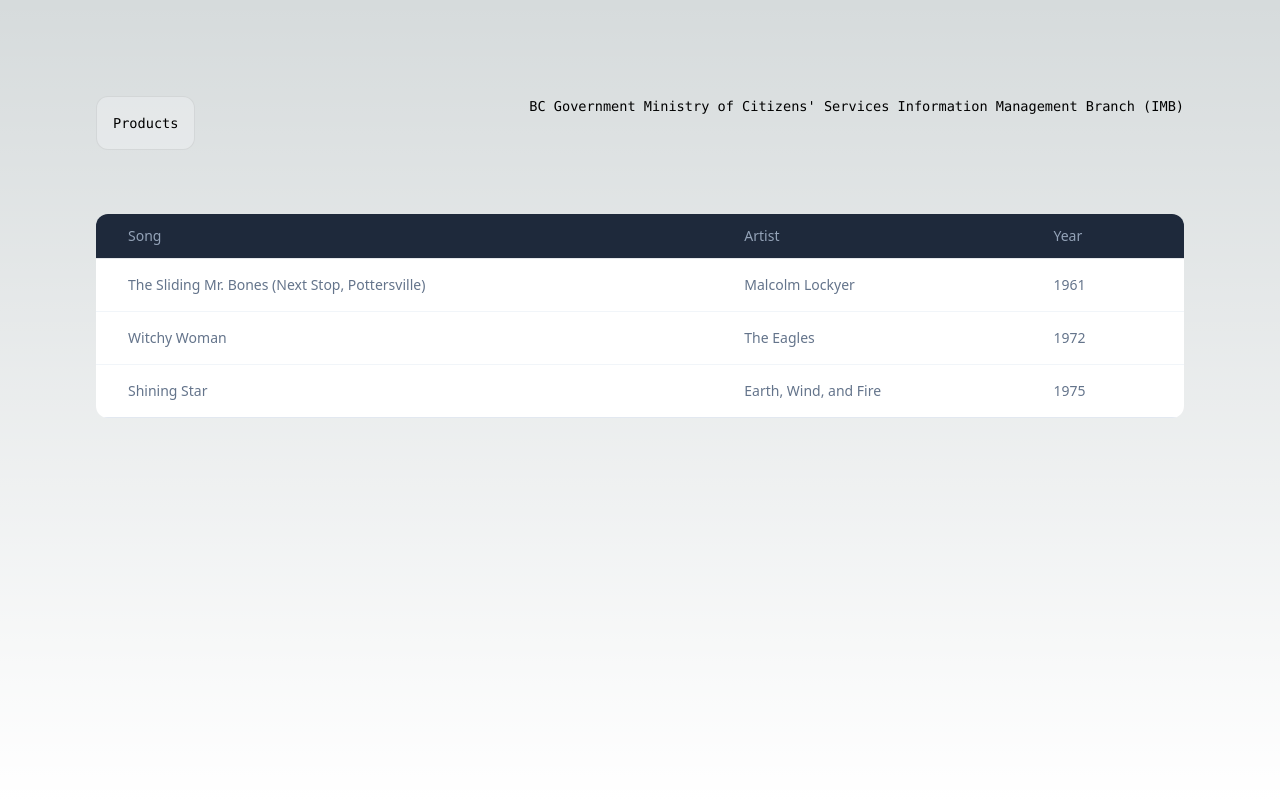
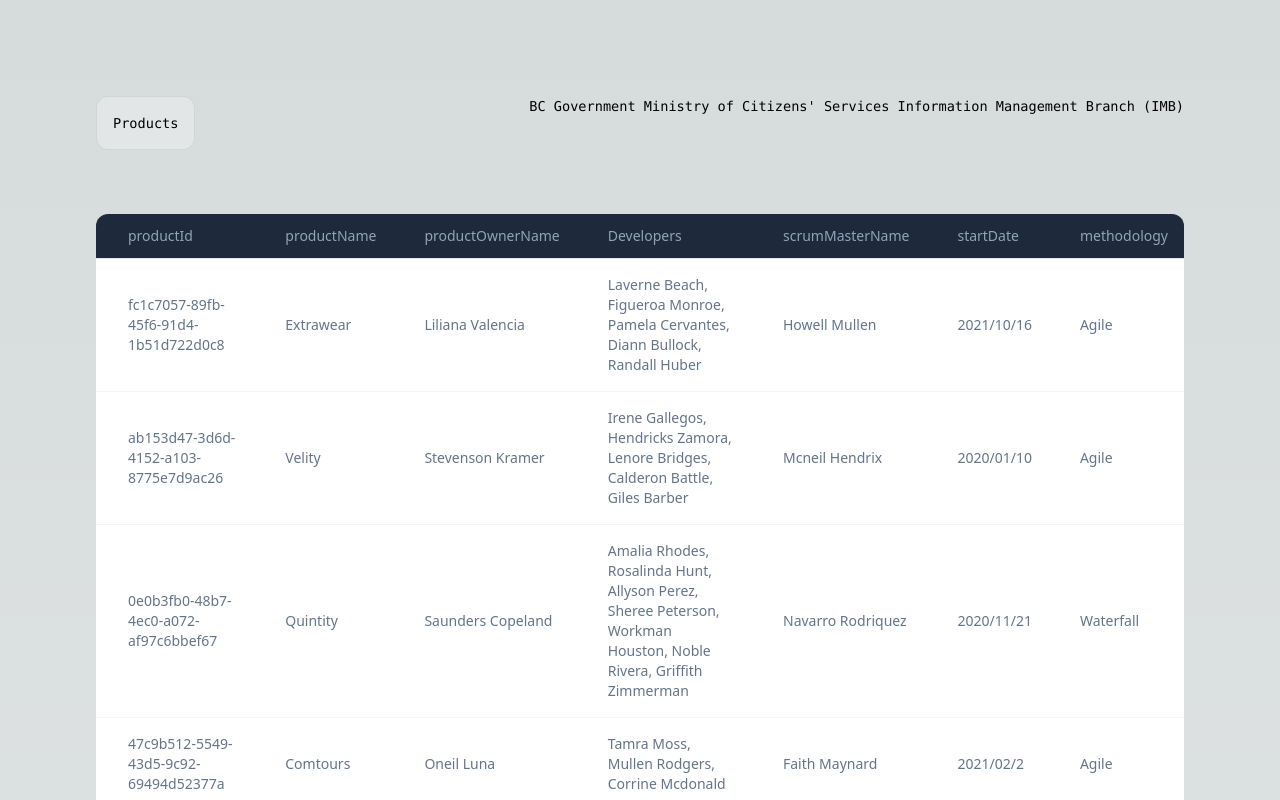
Before and after one commit to j-forsythe/Jillian-Forsythe-IS24-full-stack-competition-req97073, a Next.js app: page / in a window 1280 px wide. Shown: the top 800 px of the page. Built offline with nearby package versions, Linux system fonts and the light colour scheme.

Commit message:
feat: fetch products from api

```diff
--- a/src/components/ProductTable.js
+++ b/src/components/ProductTable.js
@@ -1,57 +1,63 @@
-import React from 'react'
+import React, { useState, useEffect } from 'react'
 
 const ProductTable = () => {
+  const [data, setData] = useState(null)
+  const [isLoading, setLoading] = useState(false)
+  const [tableHeaders, setTableHeaders] = useState([])
+
+  useEffect(() => {
+    setLoading(true)
+    fetch('/api/products')
+      .then((res) => res.json())
+      .then((data) => {
+        setData(data)
+        setLoading(false)
+      })
+      .catch((error) => console.error(error))
+  }, [])
+
+  useEffect(() => {
+    if (data && !tableHeaders.length) {
+      setTableHeaders(Object.keys(data[0]))
+    }
+
+    return () => {}
+  }, [data, tableHeaders])
+
+  if (isLoading) return <p>Loading...</p>
+  if (!data) return <p>No product data</p>
+
   return (
     <div className="relative rounded-xl overflow-auto">
-      <div className="shadow-sm overflow-hidden">
+      <div className="shadow-sm">
         <table className="border-collapse table-auto w-full text-sm">
           <thead className="bg-slate-800">
             <tr>
-              <th className="border-b dark:border-slate-600 font-medium p-4 pl-8 py-3 text-slate-400 dark:text-slate-200 text-left">
-                Song
-              </th>
-              <th className="border-b dark:border-slate-600 font-medium p-4 py-3 text-slate-400 dark:text-slate-200 text-left">
-                Artist
-              </th>
-              <th className="border-b dark:border-slate-600 font-medium p-4 pr-8 py-3 text-slate-400 dark:text-slate-200 text-left">
-                Year
-              </th>
+              {tableHeaders.map((name, index) => (
+                <th
+                  className="border-b dark:border-slate-600 font-medium p-4 pl-8 py-3 text-slate-400 dark:text-slate-200 text-left"
+                  key={index}
+                >
+                  {name}
+                </th>
+              ))}
             </tr>
           </thead>
           <tbody className="bg-white dark:bg-slate-800">
-            <tr>
-              <td className="border-b border-slate-100 dark:border-slate-700 p-4 pl-8 text-slate-500 dark:text-slate-400">
-                The Sliding Mr. Bones (Next Stop, Pottersville)
-              </td>
-              <td className="border-b border-slate-100 dark:border-slate-700 p-4 text-slate-500 dark:text-slate-400">
-                Malcolm Lockyer
-              </td>
-              <td className="border-b border-slate-100 dark:border-slate-700 p-4 pr-8 text-slate-500 dark:text-slate-400">
-                1961
-              </td>
-            </tr>
-            <tr>
-              <td className="border-b border-slate-100 dark:border-slate-700 p-4 pl-8 text-slate-500 dark:text-slate-400">
-                Witchy Woman
-              </td>
-              <td className="border-b border-slate-100 dark:border-slate-700 p-4 text-slate-500 dark:text-slate-400">
-                The Eagles
-              </td>
-              <td className="border-b border-slate-100 dark:border-slate-700 p-4 pr-8 text-slate-500 dark:text-slate-400">
-                1972
-              </td>
-            </tr>
-            <tr>
-              <td className="border-b border-slate-200 dark:border-slate-600 p-4 pl-8 text-slate-500 dark:text-slate-400">
-                Shining Star
-              </td>
-              <td className="border-b border-slate-200 dark:border-slate-600 p-4 text-slate-500 dark:text-slate-400">
-                Earth, Wind, and Fire
-              </td>
-              <td className="border-b border-slate-200 dark:border-slate-600 p-4 pr-8 text-slate-500 dark:text-slate-400">
-                1975
-              </td>
-            </tr>
+            {data.map((item) => (
+              <tr key={item.productId}>
+                {Object.values(item).map((attribute, index) => (
+                  <td
+                    className="border-b border-slate-100 dark:border-slate-700 p-4 pl-8 text-slate-500 dark:text-slate-400"
+                    key={index}
+                  >
+                    {typeof attribute === 'object'
+                      ? attribute.join(', ')
+                      : attribute}
+                  </td>
+                ))}
+              </tr>
+            ))}
           </tbody>
         </table>
       </div>
--- /dev/null
+++ b/src/pages/api/products/[productid].js
@@ -0,0 +1,6 @@
+import products from '../../../../data/generated.json'
+export default function handler(req, res) {
+  const { productid } = req.query
+  const product = products.find((product) => product.productId === productid)
+  res.status(200).json(product)
+}
--- /dev/null
+++ b/src/pages/api/products/index.js
@@ -0,0 +1,24 @@
+import products from '../../../../data/generated.json'
+export default async function handler(req, res) {
+  res.status(200).json(products)
+}
+
+// export default (req, res) => {
+//   switch (req.method) {
+//     case 'GET':
+//       //...
+//       break
+//     case 'POST':
+//       //...
+//       break
+//     case 'PUT':
+//       //...
+//       break
+//     case 'DELETE':
+//       //...
+//       break
+//     default:
+//       res.status(405).end() // Method not allowed
+//       break
+//   }
+// }
```
